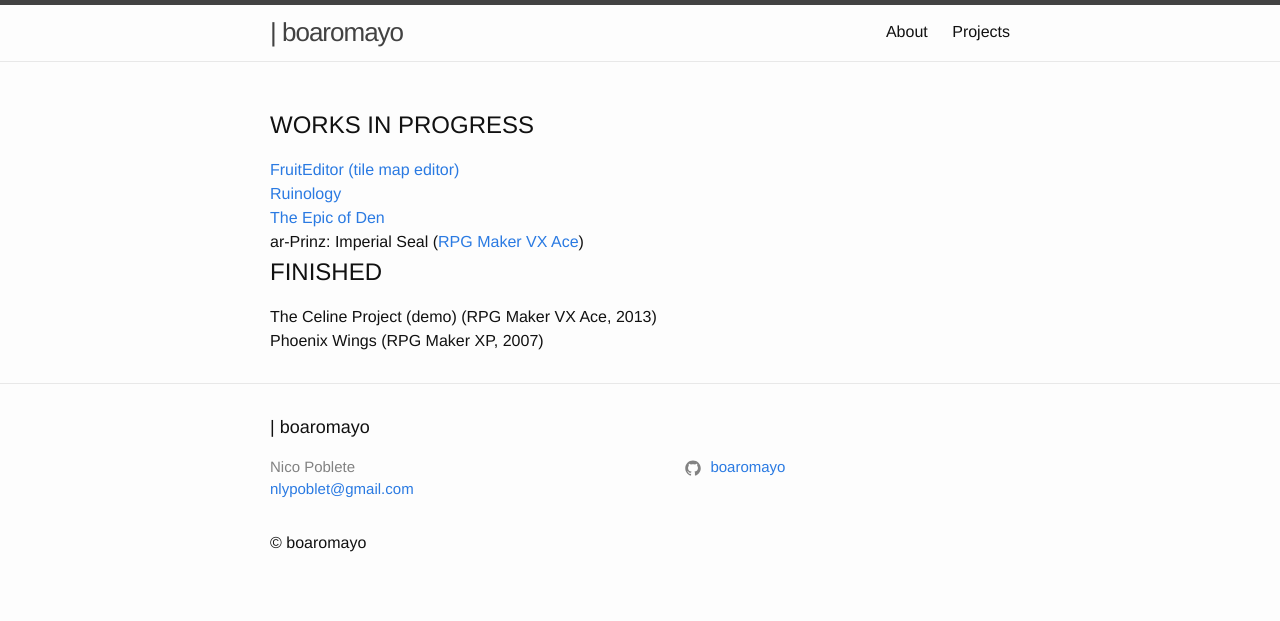
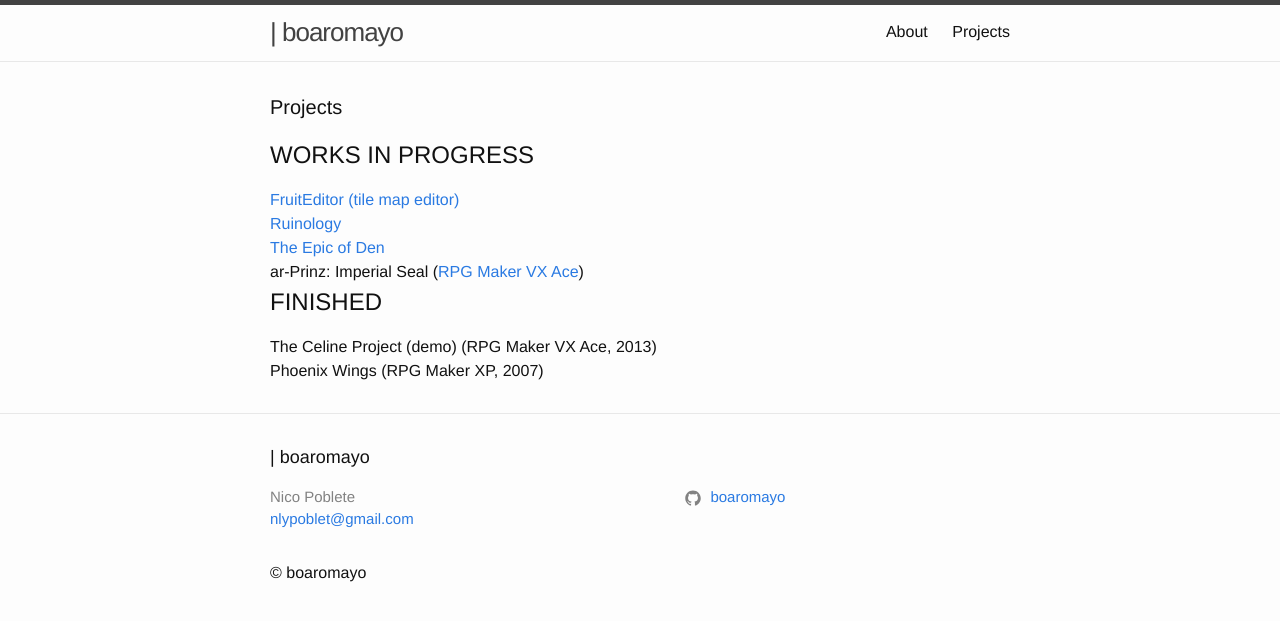
Before and after one commit to boaromayo/boaromayo.net-portfolio, a Jekyll site: the page built from projects.md, in a window 1280 px wide. Shown: the top 621 px of the page. Built offline with Jekyll 4.4.1, drawn with Linux system fonts in a browser that asks for light colours.

Commit message:
Added projects header title

```diff
--- a/_layouts/projects.html
+++ b/_layouts/projects.html
@@ -4,7 +4,7 @@
 
 <section class="projects">
 
-  <h1 class="page-heading"></h1>
+  <h1 class="page-heading">{{ page.title | escape }}</h1>
 
   <div class="wip">
     <h2 class="wip"><span class="wip-header">WORKS IN PROGRESS</span></h2>
```
